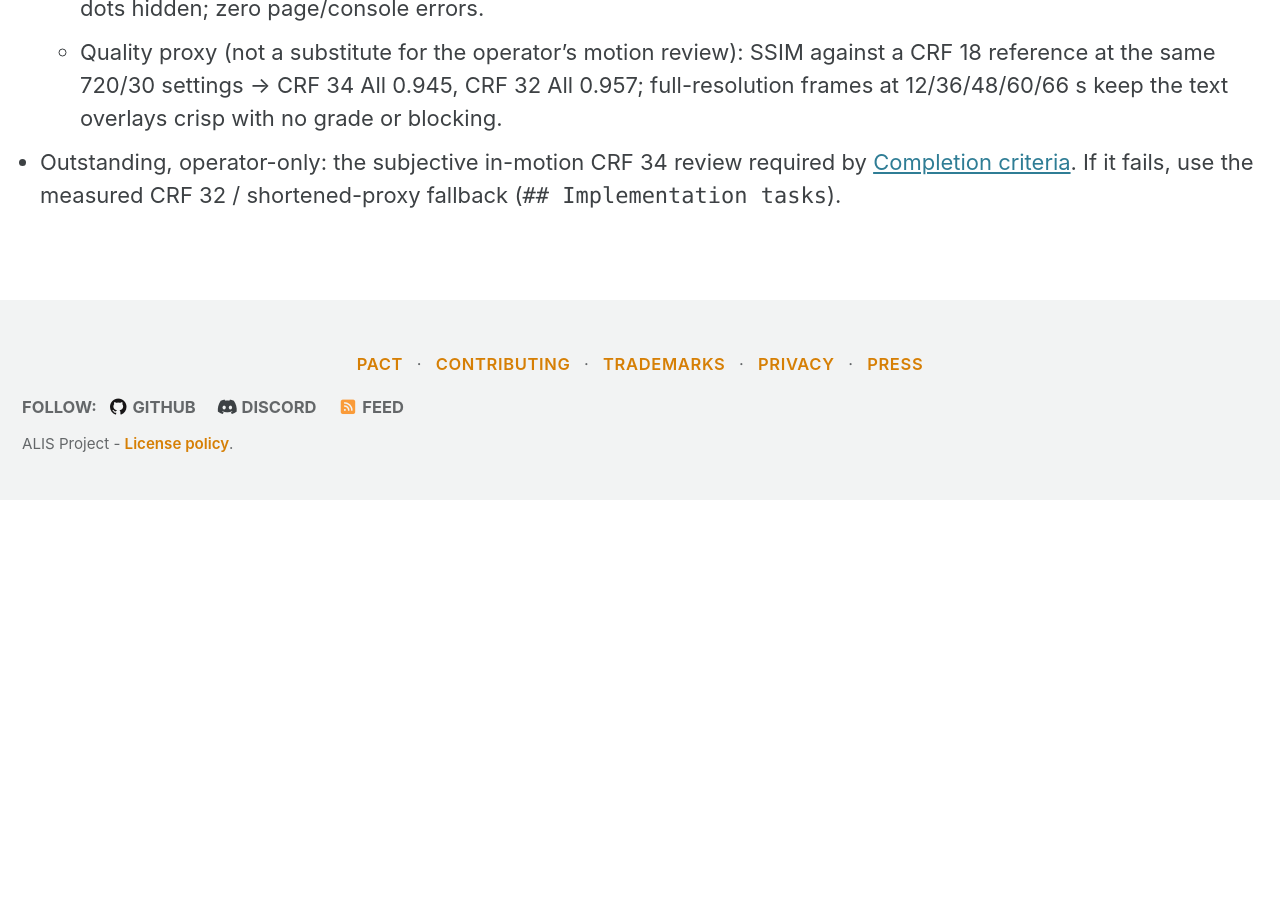
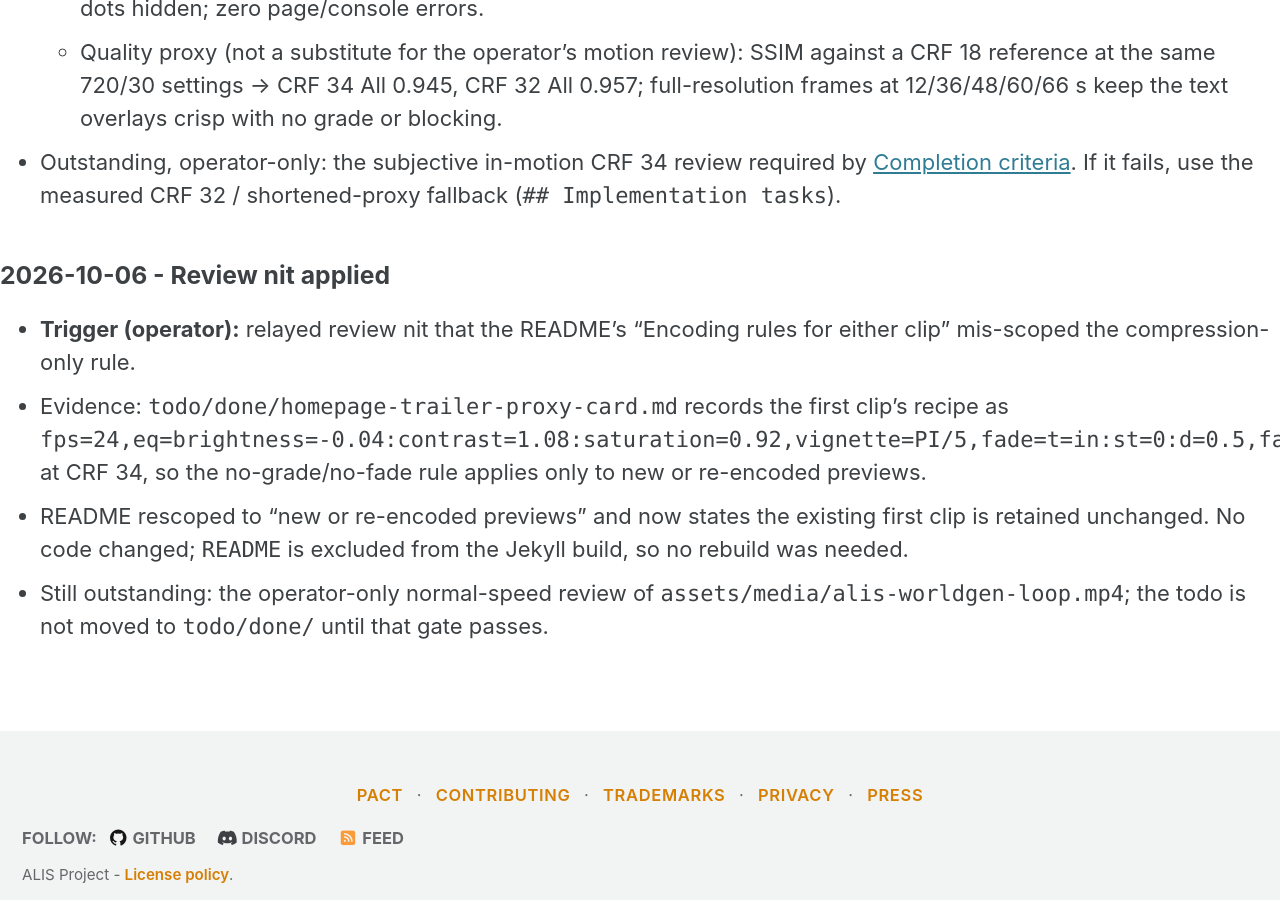
Before and after one commit to fallintodusk/fallintodusk.github.io, a Jekyll site: the page built from todo/homepage-trailer-dual-video.md, in a window 1280 px wide and 900 px high, scrolled down 17306 px. Built offline with Jekyll 4.4.1, drawn with Linux system fonts in a browser that asks for light colours; cached includes are drawn as plain includes; our own code applies the rules of GitHub Pages for plain Markdown files; before the commit the page ends 17806 px from its top, so only the background shows below that.

Commit message:
Update README encoding rules to clarify scope for new/unchanged previews
- Fixed mis-scoped compression rule to apply only to new or re-encoded clips
- Added note about retained `alis-trailer-loop.mp4` (24 fps) and exempted `alis-worldgen-loop.mp4`
- No code changes, only documentation refinement

```diff
--- a/todo/homepage-trailer-dual-video.md
+++ b/todo/homepage-trailer-dual-video.md
@@ -295,3 +295,10 @@ The `<video>` element already owns playback lifecycle; the simplest design lets
   - Runtime (headless Chromium via Playwright against `bundle exec jekyll serve --host 127.0.0.1 --port 4011 --force_polling`, script `tmp/verify-trailer.cjs`): 13/13 checks passed — dots revealed; JS set `loop=false`; both clips observed across 12 reloads; the real `ended` event advanced trailer → worldgen; **actionability-checked** dot clicks switched `currentSrc` together with the anchor `href`/`aria-label` and opened no popup; a keyboard activation worked; a real click on the card body opened exactly the active clip's link (`https://youtu.be/zZOI2uBskSA`); the active dot carried `aria-current`; the no-JS context kept `src`+`loop` with dots hidden; zero page/console errors.
   - Quality proxy (not a substitute for the operator's motion review): SSIM against a CRF 18 reference at the same 720/30 settings → CRF 34 All 0.945, CRF 32 All 0.957; full-resolution frames at 12/36/48/60/66 s keep the text overlays crisp with no grade or blocking.
 - Outstanding, operator-only: the subjective in-motion CRF 34 review required by [Completion criteria](#completion-criteria). If it fails, use the measured CRF 32 / shortened-proxy fallback (`## Implementation tasks`).
+
+### 2026-10-06 - Review nit applied
+
+- **Trigger (operator):** relayed review nit that the README's "Encoding rules for either clip" mis-scoped the compression-only rule.
+- Evidence: `todo/done/homepage-trailer-proxy-card.md` records the first clip's recipe as `fps=24,eq=brightness=-0.04:contrast=1.08:saturation=0.92,vignette=PI/5,fade=t=in:st=0:d=0.5,fade=t=out:st=40.3:d=0.8` at CRF 34, so the no-grade/no-fade rule applies only to new or re-encoded previews.
+- README rescoped to "new or re-encoded previews" and now states the existing first clip is retained unchanged. No code changed; `README` is excluded from the Jekyll build, so no rebuild was needed.
+- Still outstanding: the operator-only normal-speed review of `assets/media/alis-worldgen-loop.mp4`; the todo is not moved to `todo/done/` until that gate passes.
```
Also changed, not shown: README.md.
